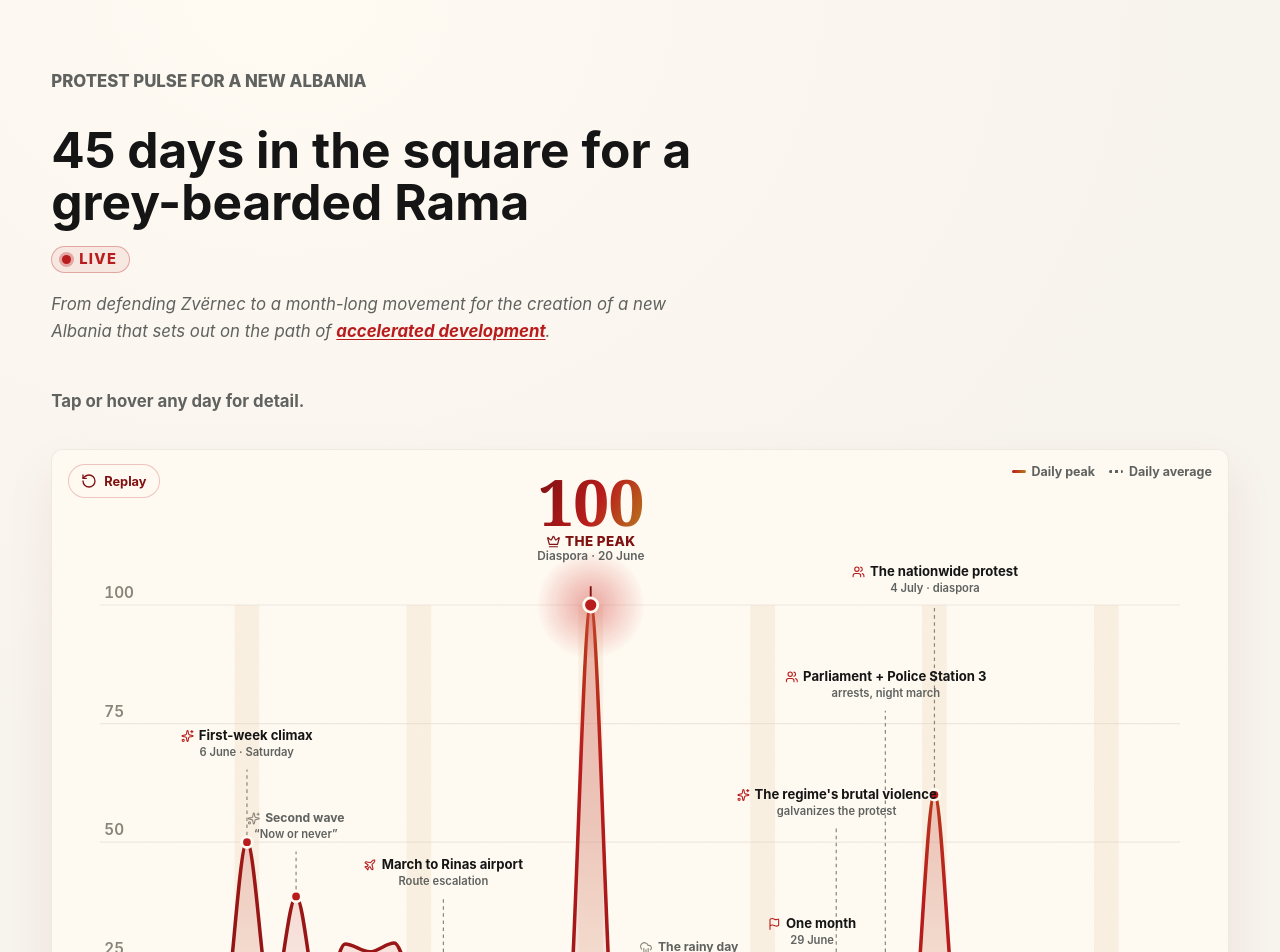
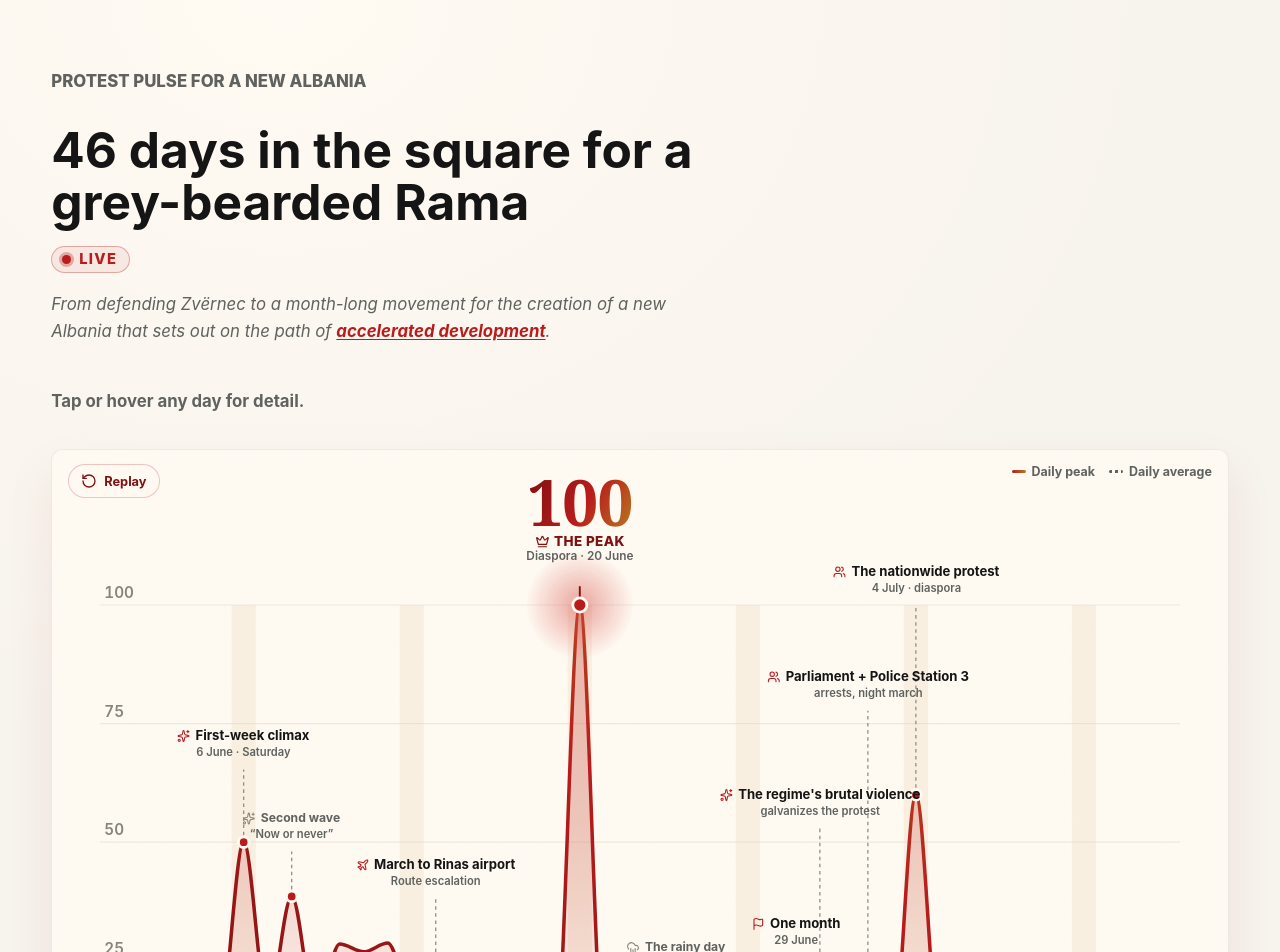
Before and after one commit to rlleshi/diaspora_marrshon, a Next.js app: page /en/pulsi in a window 1280 px wide. Shown: the part 80-1032 px from the top of the page. Built offline with nearby package versions, Linux system fonts and the light colour scheme.

Commit message:
update with day 46

```diff
--- a/app/en/pulsi/page.tsx
+++ b/app/en/pulsi/page.tsx
@@ -4,7 +4,7 @@ import { LiveTrackerPage } from "@/components/live-tracker-page";
 export const metadata: Metadata = {
   title: "Protest pulse | Diaspora marshes",
   description:
-    "The June 2026 protest participation index: 45 days in the square, day by day, with the key moments.",
+    "The June 2026 protest participation index: 46 days in the square, day by day, with the key moments.",
 };
 
 export default function Page() {
--- a/app/pulsi/page.tsx
+++ b/app/pulsi/page.tsx
@@ -4,7 +4,7 @@ import { LiveTrackerPage } from "@/components/live-tracker-page";
 export const metadata: Metadata = {
   title: "Pulsi i protestës | Diaspora marshon",
   description:
-    "Indeksi i pjesëmarrjes në protestat e qershorit 2026: 45 ditë në shesh, ditë pas dite, me momentet kyçe.",
+    "Indeksi i pjesëmarrjes në protestat e qershorit 2026: 46 ditë në shesh, ditë pas dite, me momentet kyçe.",
 };
 
 export default function Page() {
--- a/components/live-tracker-page.tsx
+++ b/components/live-tracker-page.tsx
@@ -26,7 +26,7 @@ const COPY: Record<
     homeHref: "/",
     homeLabel: "Kthehu te faqja kryesore",
     eyebrow: "Pulsi i protestës për Shqipërinë e re",
-    title: "45 ditë në shesh për një mjekërrosh bardhërosh",
+    title: "46 ditë në shesh për një mjekërrosh bardhërosh",
     liveLabel: "Live",
     intro: {
       before:
@@ -54,14 +54,14 @@ const COPY: Record<
       replay: "Rishfaq",
       saturday: "e shtunë",
       ariaSummary:
-        "Indeksi i pjesëmarrjes në protesta përgjatë 45 ditëve, me kulmin në ditën e 21-të (20 qershor 2026).",
+        "Indeksi i pjesëmarrjes në protesta përgjatë 46 ditëve, me kulmin në ditën e 21-të (20 qershor 2026).",
     },
   },
   en: {
     homeHref: "/en",
     homeLabel: "Back to the homepage",
     eyebrow: "Protest pulse for a new Albania",
-    title: "45 days in the square for a grey-bearded Rama",
+    title: "46 days in the square for a grey-bearded Rama",
     liveLabel: "Live",
     intro: {
       before:
@@ -89,7 +89,7 @@ const COPY: Record<
       replay: "Replay",
       saturday: "Saturday",
       ariaSummary:
-        "Protest participation index across 45 days, peaking on day 21 (20 June 2026).",
+        "Protest participation index across 46 days, peaking on day 21 (20 June 2026).",
     },
   },
 };
--- a/components/participation/ParticipationChart.tsx
+++ b/components/participation/ParticipationChart.tsx
@@ -266,7 +266,7 @@ export function ParticipationChart({
         ))}
 
         {/* x axis labels */}
-        {[1, 5, 10, 15, 20, 25, 30, 45].map((day) => (
+        {[1, 5, 10, 15, 20, 25, 30, 46].map((day) => (
           <text
             key={`x-${day}`}
             className="pc-xlabel"
--- a/data/participation.ts
+++ b/data/participation.ts
@@ -1,4 +1,4 @@
-// 45-day participation index for the June 2026 "Revolucioni i Flamingove" protests.
+// 46-day participation index for the June 2026 "Revolucioni i Flamingove" protests.
 //
 // Source: News24 live broadcasts of each day's protest in Tirana, analyzed with a
 // crowd-counting model. The headline series is `peak` (top-10 peak frame average).
@@ -8,7 +8,7 @@
 // `mean` and `median` are the same crowd model over the retained broadcast frames.
 //
 // Data: outputs/protesta_summary/crowd_visibility_index_1_30.csv (days 1-30)
-// Story: outputs/protesta_summary/protest_story_notes_1_45.md
+// Story: outputs/protesta_summary/protest_story_notes_1_46.md
 // Day 31 computed from the protesta_31 timeline (top-10 peak avg 697.6, mean 229.9,
 // median 212.5), normalized on the same Day-7 reference as days 1-30.
 // Day 32 computed from the protesta_32 timeline, retained frames only (top-10 peak
@@ -38,6 +38,8 @@
 // avg 316.2, mean 170.6, median 160.8), normalized on the same Day-7 reference.
 // Day 45 computed from the protesta_45 timeline, retained frames only (top-10 peak
 // avg 322.2, mean 151.3, median 137.6), normalized on the same Day-7 reference.
+// Day 46 computed from the protesta_46 timeline, retained frames only (top-10 peak
+// avg 271.6, mean 141.5, median 126.4), normalized on the same Day-7 reference.
 
 export type ParticipationDay = {
   day: number;
@@ -153,6 +155,8 @@ export const participation: ParticipationDay[] = [
     note: { sq: "E hëna rikthehet pjesërisht brenda ritmit të zakonshëm të netëve: sheshi konsolidon platformën me pesë kërkesa; kallëzimi në SPAK depozitohet zyrtarisht dhe diaspora njofton protestë në Bruksel gjatë konferencës Shqipëri-BE.", en: "Monday rebounds partially within the usual nightly rhythm: the square consolidates its five-demand platform; the SPAK complaint is formally filed and the diaspora announces a protest in Brussels during the Albania-EU conference." } },
   { day: 45, date: "2026-07-14", saturday: false, peak: 6.24, mean: 2.93, median: 2.66, source: yt("B2BGh2Kiz0o"),
     note: { sq: "E marta ka sinjal më të ulët, por vala më e dendur e marshimit mbetet pothuajse e pandryshuar: kolona kalon pranë ambasadës amerikane dhe stadiumit; diaspora proteston në Bruksel para Këshillit Europian dhe qeveria njofton shfuqizimin e ligjit të investimeve strategjike, në përputhje me një nga pesë kërkesat.", en: "Tuesday shows a lower overall signal, but the densest stretch of the march holds almost unchanged: the column passes the US embassy and the stadium; the diaspora protests in Brussels outside the European Council and the government announces the repeal of the strategic investments law, in line with one of the five demands." } },
+  { day: 46, date: "2026-07-15", saturday: false, peak: 5.26, mean: 2.74, median: 2.45, source: yt("S7m2IKaASO0"),
+    note: { sq: "E mërkura e thellon rënien e netëve të javës, por marshimi ruan një valë të dendur nëpër qendër: kolona kalon Kuvendin dhe mbyllet para Kryeministrisë me thirrjen “Nesër më shumë”; nga podiumi përmendet mbështetja publike e Dua Lipës për protestat dhe mbrojtjen e mjedisit.", en: "Wednesday deepens the weekday decline, but the march keeps a dense wave through the center: the column passes Parliament and closes in front of the Prime Minister's office with the call “More tomorrow”; from the podium, Dua Lipa's public support for the protests and environmental protection is invoked." } },
 ];
 
 export type ParticipationEvent = {
```
